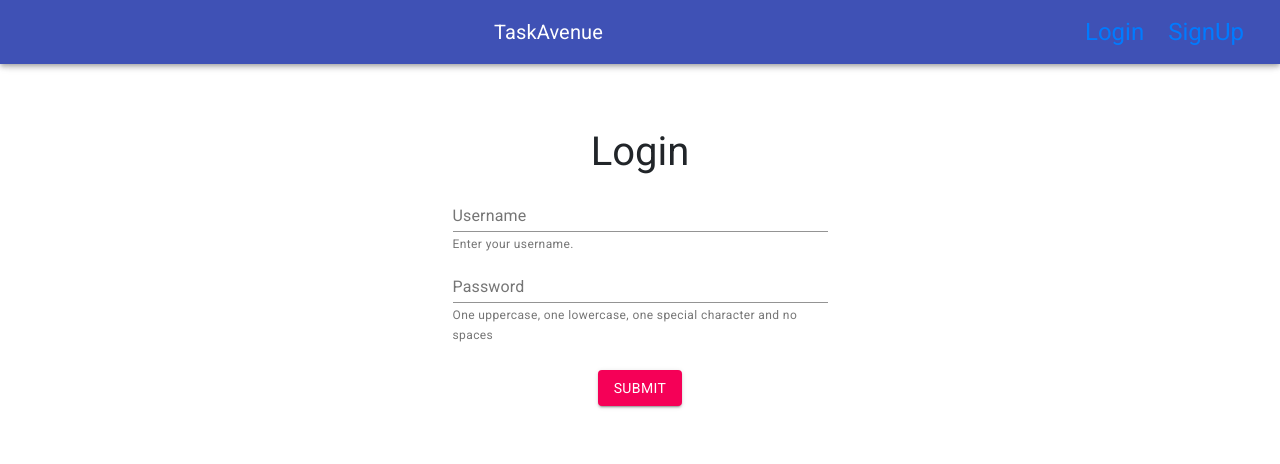
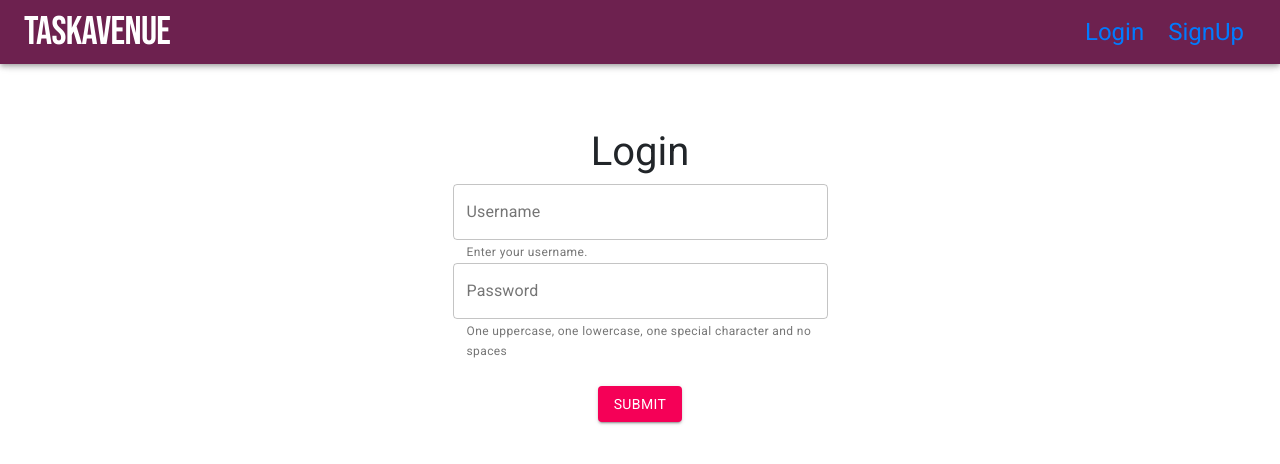
Before and after one commit to JZachrisson/TaskAvenue-mern, a React (Create React App) app in the folder frontend/: page /login in a window 1280 px wide. Shown: the top 464 px of the page. Built offline with nearby package versions, Linux system fonts and the light colour scheme.

Commit message:
adding some more styles

```diff
--- a/frontend/package.json
+++ b/frontend/package.json
@@ -12,12 +12,14 @@
     "@types/node": "^12.19.12",
     "@types/pusher-js": "^4.2.2",
     "@types/react": "^16.14.2",
+    "@types/react-copy-to-clipboard": "^5.0.0",
     "@types/react-dom": "^16.9.10",
     "axios": "^0.21.1",
     "bootstrap": "^4.5.3",
     "formik": "^2.2.6",
     "pusher-js": "^7.0.2",
     "react": "^17.0.1",
+    "react-copy-to-clipboard": "^5.0.3",
     "react-dom": "^17.0.1",
     "react-router-dom": "^5.2.0",
     "react-scripts": "4.0.1",
--- a/frontend/src/App.css
+++ b/frontend/src/App.css
@@ -10,7 +10,7 @@ body {
 
 .App {
   text-align: center;
-  max-width: 728px;
+  max-width: 1200px;
   margin: 4rem auto;
 }
 
--- a/frontend/src/App.tsx
+++ b/frontend/src/App.tsx
@@ -1,5 +1,5 @@
 import React, { useState, useEffect } from 'react';
-import { BrowserRouter as Router, Route, Link, Switch } from 'react-router-dom';
+import { BrowserRouter as Router, Route, Switch } from 'react-router-dom';
 import 'bootstrap/dist/css/bootstrap.min.css';
 import './App.css';
 import { AuthContext } from './shared/context/auth-context';
--- a/frontend/src/auth/components/Login.tsx
+++ b/frontend/src/auth/components/Login.tsx
@@ -141,6 +141,7 @@ const Login: React.FunctionComponent = () => {
                   className={classes.textField}
                 >
                   <TextField
+                    variant="outlined"
                     name="username"
                     id="username"
                     label="Username"
@@ -165,6 +166,7 @@ const Login: React.FunctionComponent = () => {
                   className={classes.textField}
                 >
                   <TextField
+                    variant="outlined"
                     name="password"
                     id="password"
                     label="Password"
--- a/frontend/src/auth/components/Register.tsx
+++ b/frontend/src/auth/components/Register.tsx
@@ -101,6 +101,8 @@ const Register: React.FunctionComponent = () => {
   };
 
   return (
+    <div>
+      WELCOME TO TASK AVENUE!
       <div className={classes.root}>
         <Formik
           initialValues={{
@@ -146,9 +148,10 @@ const Register: React.FunctionComponent = () => {
                     className={classes.textField}
                   >
                     <TextField
-                    name="username"
                       id="username"
                       label="Username"
+                      variant="outlined"
+                      name="username"
                       value={values.username}
                       type="text"
                       helperText={
@@ -173,6 +176,7 @@ const Register: React.FunctionComponent = () => {
                       name="password"
                       id="password"
                       label="Password"
+                      variant="outlined"
                       value={values.password}
                       type="password"
                       helperText={
@@ -221,6 +225,7 @@ const Register: React.FunctionComponent = () => {
           }}
         </Formik>
       </div>
+    </div>
   );
 };
 
--- a/frontend/src/shared/components/navigation/Header.tsx
+++ b/frontend/src/shared/components/navigation/Header.tsx
@@ -1,51 +1,44 @@
-import React, { useState, useContext } from 'react';
+import React, { useContext } from 'react';
 import { NavLink } from 'react-router-dom';
 import { makeStyles } from '@material-ui/core/styles';
 import AppBar from '@material-ui/core/AppBar';
 import Toolbar from '@material-ui/core/Toolbar';
 import Typography from '@material-ui/core/Typography';
 import IconButton from '@material-ui/core/IconButton';
-import green from '@material-ui/core/colors/green';
 import { AuthContext } from '../../../shared/context/auth-context';
 
 const useStyles = makeStyles((theme) => ({
-  menuButton: {
-    marginRight: theme.spacing(2),
+  navbar: {
+    display: 'flex',
+    justifyContent: 'space-between',
+    backgroundColor: '#6D214F',
   },
-  title: {
-    flexGrow: 1,
+  items: {
+    color: 'white',
   },
-  customColor: {
-    // or hex code, this is normal CSS background-color
-    backgroundColor: green[500],
+  customFont: {
+    fontFamily: 'Bebas Neue',
+    fontSize: '40px',
   },
-  customHeight: {
-    minHeight: 200,
-  },
-  offset: theme.mixins.toolbar,
 }));
 
 export default function Header() {
   const auth = useContext(AuthContext);
-  console.log('AUTH IS LOGGED IN?', auth.isLoggedIn);
 
   const classes = useStyles();
-  const [example, setExample] = useState('primary');
-  const isCustomColor = example === 'customColor';
-  const isCustomHeight = example === 'customHeight';
 
   return (
     <React.Fragment>
       <AppBar>
-        <Toolbar>
-          <Typography variant="h6" className={classes.title}>
+        <Toolbar className={classes.navbar}>
+          <Typography className={classes.customFont} variant="h1">
             TaskAvenue
           </Typography>
 
           {auth.isLoggedIn && (
-            <>
-              <IconButton color="inherit" onClick={() => setExample('default')}>
-                <NavLink to="/login" exact>
+            <div className={classes.items}>
+              <IconButton color="inherit">
+                <NavLink className={classes.items} to="/profile" exact>
                   Profile
                 </NavLink>
               </IconButton>
@@ -56,25 +49,23 @@ export default function Header() {
                   window.location.reload();
                 }}
               >
-                <NavLink to="/login" exact>
-                  Logout
-                </NavLink>
+                Logout
               </IconButton>
-            </>
+            </div>
           )}
           {!auth.isLoggedIn && (
-            <>
-              <IconButton color="inherit" onClick={() => setExample('default')}>
+            <div className={classes.items}>
+              <IconButton color="inherit">
                 <NavLink to="/login" exact>
                   Login
                 </NavLink>
               </IconButton>
-              <IconButton color="inherit" onClick={() => setExample('primary')}>
-                <NavLink to="/login" exact>
+              <IconButton color="inherit">
+                <NavLink to="/register" exact>
                   SignUp
                 </NavLink>
               </IconButton>
-            </>
+            </div>
           )}
         </Toolbar>
       </AppBar>
@@ -82,39 +73,3 @@ export default function Header() {
     </React.Fragment>
   );
 }
-
-// import { AppBar, Toolbar, Typography, makeStyles } from '@material-ui/core';
-// import React from 'react';
-
-// const useStyles = makeStyles(() => ({
-//   header: {
-//     backgroundColor: '#6D214F',
-//   },
-//   logo: {
-//     fontFamily: 'Bebas Neue',
-//     fontWeight: 600,
-//     color: '#FFFEFE',
-//     textAlign: 'left',
-//   },
-// }));
-
-// const Header: React.FC = () => {
-//   const { header, logo } = useStyles();
-//   const displayDesktop = () => {
-//     return <Toolbar>{TaskAvenueLogo}</Toolbar>;
-//   };
-
-//   const TaskAvenueLogo = (
-//     <Typography variant="h4" component="h1" className={logo}>
-//       TaskAvenue
-//     </Typography>
-//   );
-
-//   return (
-//     <header>
-//       <AppBar className={header}>{displayDesktop()}</AppBar>
-//     </header>
-//   );
-// };
-
-// export default Header;
--- a/frontend/src/todos/components/TodoItem.css
+++ b/frontend/src/todos/components/TodoItem.css
@@ -1,13 +1,13 @@
 .todo-item-card {
   display: flex;
-  max-width: 800px;
+  max-width: 900px;
   justify-content: space-between;
-  border: 1px solid black;
-  font-size: 18px;
-  margin: 5px;
-  padding: 5px;
-  padding-top: 20px;
-  padding-bottom: 15px;
+  margin: 0 auto;
+  margin-top: 15px;
+  padding-left: 15px;
+  padding-right: 15px;
+  padding-top: 25px;
+  padding-bottom: 10px;
 }
 
 .todo-item-creator {
@@ -26,6 +26,15 @@
   margin-right: 10px;
 }
 
+.todo-item-text {
+  text-align: left;
+  margin-left: 20px;
+}
+
+.todo-item-info {
+  margin-top: 15px;
+}
+
 .line-through {
   text-decoration: line-through;
 }
--- a/frontend/src/todos/components/TodoItem.tsx
+++ b/frontend/src/todos/components/TodoItem.tsx
@@ -2,10 +2,10 @@ import React from 'react';
 import { deleteTodo, toggleCompletedTodo } from '../../services/API';
 import Button from '@material-ui/core/Button';
 
+import EditIcon from '@material-ui/icons/Edit';
 import Checkbox from '@material-ui/core/Checkbox';
 
 import DeleteOutlineIcon from '@material-ui/icons/DeleteOutline';
-import IconButton from '@material-ui/core/IconButton';
 
 import './TodoItem.css';
 
@@ -16,7 +16,7 @@ type Props = TodoProps & {
 
 const TodoItem: React.FC<Props> = ({ todo }) => {
   const checkTodo: string = todo.status ? `line-through` : '';
-  console.log(todo.status);
+
   return (
     <div className="todo-item-card">
       <div className="todo-item">
@@ -26,18 +26,28 @@ const TodoItem: React.FC<Props> = ({ todo }) => {
           onChange={() => toggleCompletedTodo(todo._id)}
         />
         <div>
-          <h3 className={checkTodo}>{todo.name}</h3>
-          {todo.description ? (
-            <p className={checkTodo}>{todo.description}</p>
-          ) : (
-            ''
-          )}
+          <div className="todo-item-text">
+            <h4 className={checkTodo}>{todo.name}</h4>
+            {todo.description ? (
+              <p className={checkTodo}>{todo.description}</p>
+            ) : (
+              ''
+            )}
+          </div>
         </div>
       </div>
 
-      <div>
+      <div className="todo-item-info">
         <span className="todo-item-creator">{todo.creator}</span>
-
+        <Button
+          style={{ marginRight: '10px' }}
+          variant="outlined"
+          color="primary"
+          onClick={() => deleteTodo(todo._id)}
+          startIcon={<EditIcon />}
+        >
+          Edit
+        </Button>
         <Button
           variant="outlined"
           color="secondary"
--- a/frontend/src/todos/components/TodoList.css
+++ b/frontend/src/todos/components/TodoList.css
@@ -1,8 +1,17 @@
 .todo-list {
   list-style: none;
   margin-top: 10px;
+  border-top: 2px solid rgb(193, 193, 193);
+  max-width: 900px;
+  margin: 0 auto;
 }
 
 .listHeader {
   text-align: center;
+  text-transform: uppercase;
+  margin-bottom: 20px;
 }
+
+.clipboard-btn:hover {
+  background-color: rgb(145, 244, 145) !important;
+}
--- a/frontend/src/todos/components/TodoList.tsx
+++ b/frontend/src/todos/components/TodoList.tsx
@@ -7,6 +7,7 @@ import AuthService from '../../services/auth-service';
 import { useParams } from 'react-router-dom';
 import Pusher from 'pusher-js';
 import { TextField, Button } from '@material-ui/core';
+import { CopyToClipboard } from 'react-copy-to-clipboard';
 import axios from 'axios';
 import './TodoList.css';
 import { Formik, Form } from 'formik';
@@ -19,6 +20,8 @@ interface Values {
 const TodoList: React.FC = () => {
   const [currentUser, setCurrentUser] = useState(AuthService.getCurrentUser());
   const [listName, setListName] = useState('');
+  const [copied, setCopied] = useState(false);
+  const [value, setValue] = useState('');
   const [todos, setTodos] = useState([]);
 
   let { id } = useParams<{ id: string }>();
@@ -84,6 +87,16 @@ const TodoList: React.FC = () => {
 
   return (
     <div className="todolist-container">
+      Sharing url:
+      <CopyToClipboard
+        text={window.location.href}
+        onCopy={() => setCopied(true)}
+      >
+        <Button className="clipboard-btn">{window.location.href}</Button>
+      </CopyToClipboard>
+      {copied ? (
+        <span style={{ color: 'green' }}>Copied to clipboard!</span>
+      ) : null}
       <h1 className="listHeader">{listName}</h1>
       <Formik
         initialValues={{ name: '', description: '' }}
@@ -112,11 +125,17 @@ const TodoList: React.FC = () => {
                 onBlur={handleBlur}
               />
             </div>
-            <Button type="submit">Add</Button>
+            <Button
+              style={{ marginTop: '12px', marginBottom: '20px' }}
+              variant="contained"
+              color="primary"
+              type="submit"
+            >
+              Add Item
+            </Button>
           </Form>
         )}
       </Formik>
-
       <ul className="todo-list">
         {todos.map((todo) => {
           return (
--- a/frontend/src/user/pages/Profile.tsx
+++ b/frontend/src/user/pages/Profile.tsx
@@ -45,7 +45,9 @@ const Profile = () => {
                 onBlur={handleBlur}
               />
             </div>
-            <Button type="submit">Create</Button>
+            <Button variant="contained" color="primary" type="submit">
+              Create New List
+            </Button>
           </Form>
         )}
       </Formik>
```
Also changed, not shown: 1 other file (tests, documents, lock files or other folders). Lines whose indentation alone changed are shown as unchanged.
